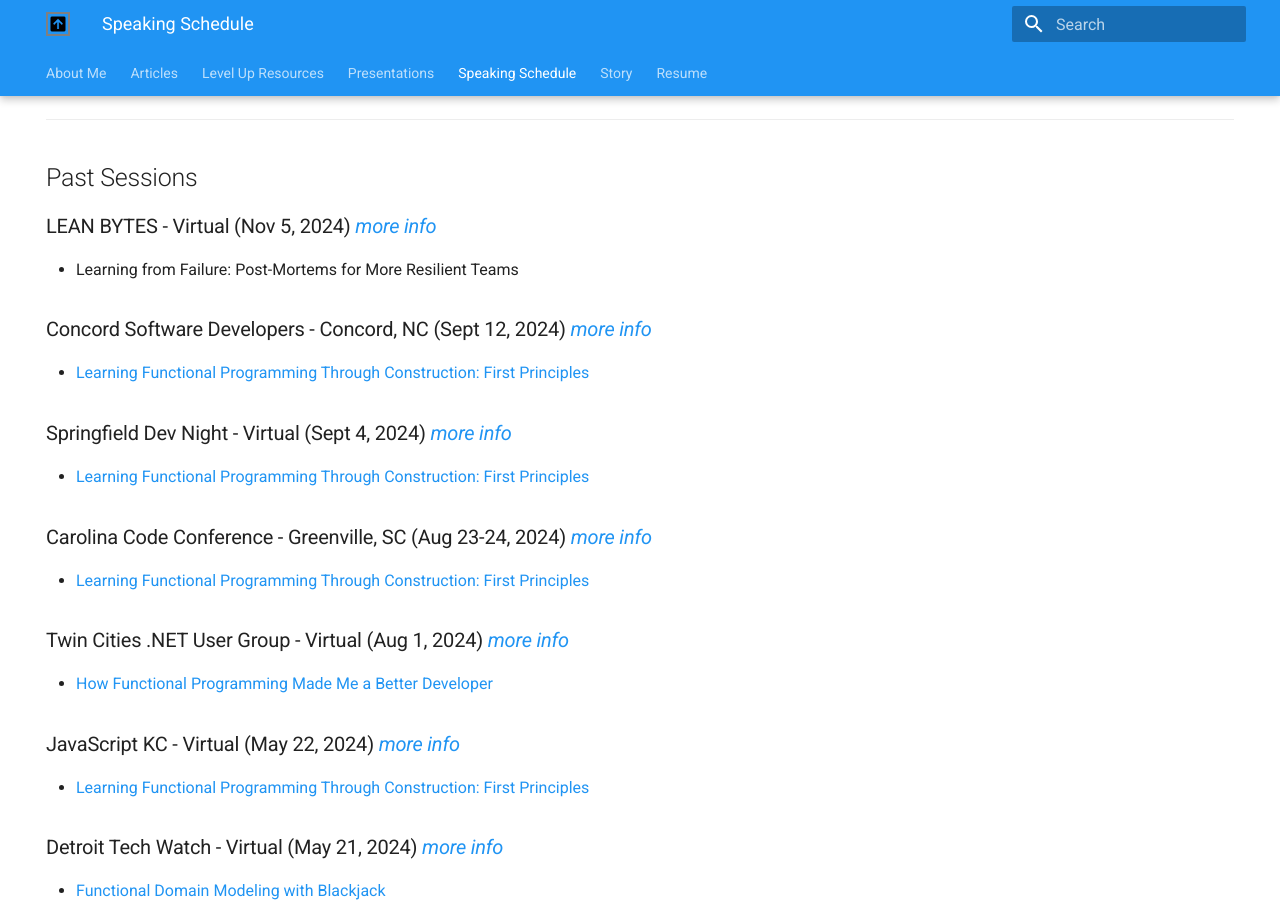
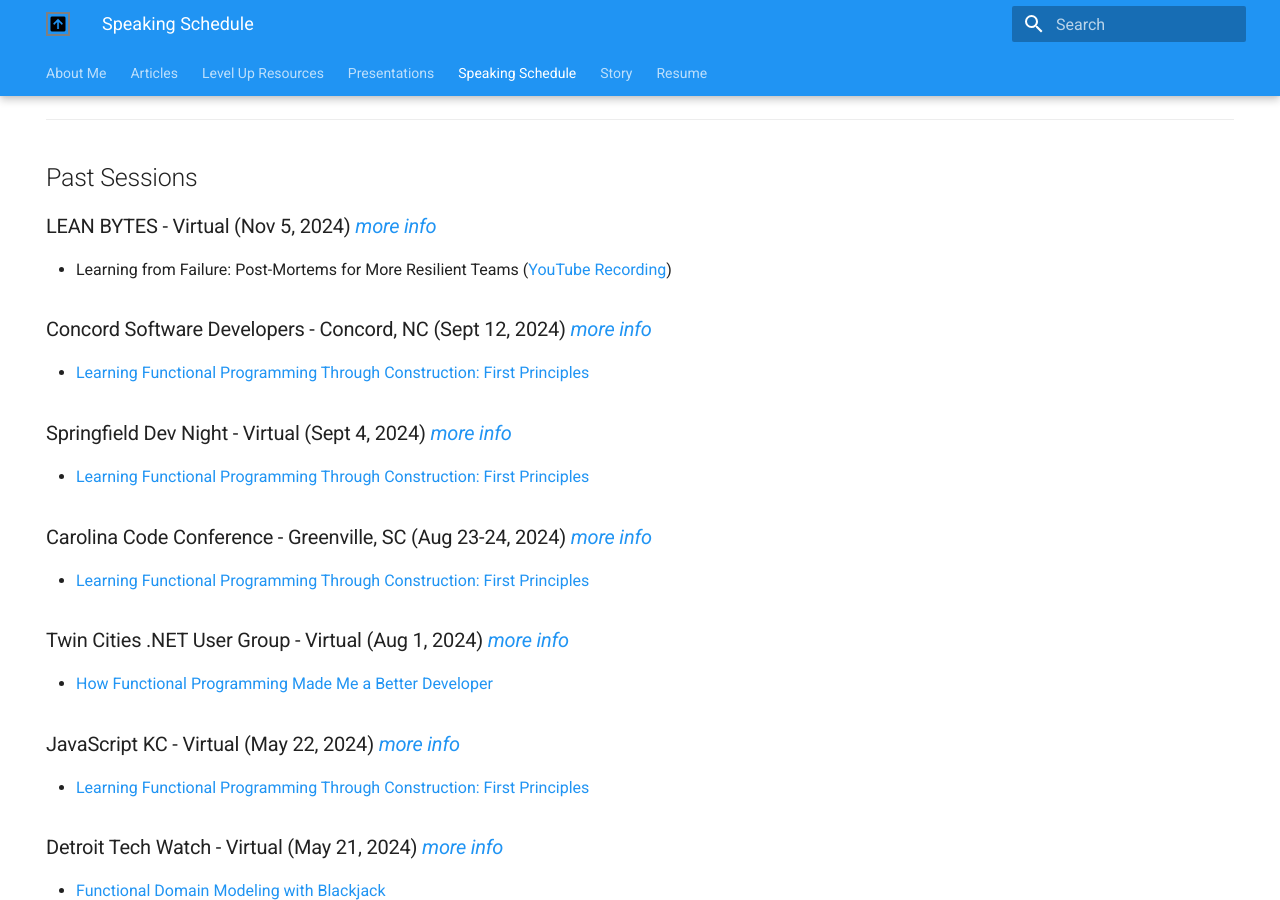
Before and after one commit to cameronpresley/blog, an MkDocs documentation site: the page built from docs/speaking-schedule.md, in a window 1280 px wide and 900 px high, scrolled down 360 px. Built offline with MkDocs 1.6.1 and Material for MkDocs 9.7.7, drawn with Linux system fonts in a browser that asks for light colours; plug-ins that fetch from the network failed and are left out.

Commit message:
Update speaking-schedule.md (#101)

```diff
--- a/docs/speaking-schedule.md
+++ b/docs/speaking-schedule.md
@@ -20,7 +20,7 @@ hide:
 
 ### LEAN BYTES - Virtual (Nov 5, 2024) _[more info](https://leantechniques.com/events/learning-from-failure-post-mortems-for-more-resilient-teams/)_
 
-- Learning from Failure: Post-Mortems for More Resilient Teams
+- Learning from Failure: Post-Mortems for More Resilient Teams ([YouTube Recording](https://youtu.be/WpdjXzeNGNk?si=TY7D2noqQhpcYv8Q))
 
 ### Concord Software Developers - Concord, NC (Sept 12, 2024) _[more info](https://www.meetup.com/concord-software-developers/events/301441881/)_
 
```
